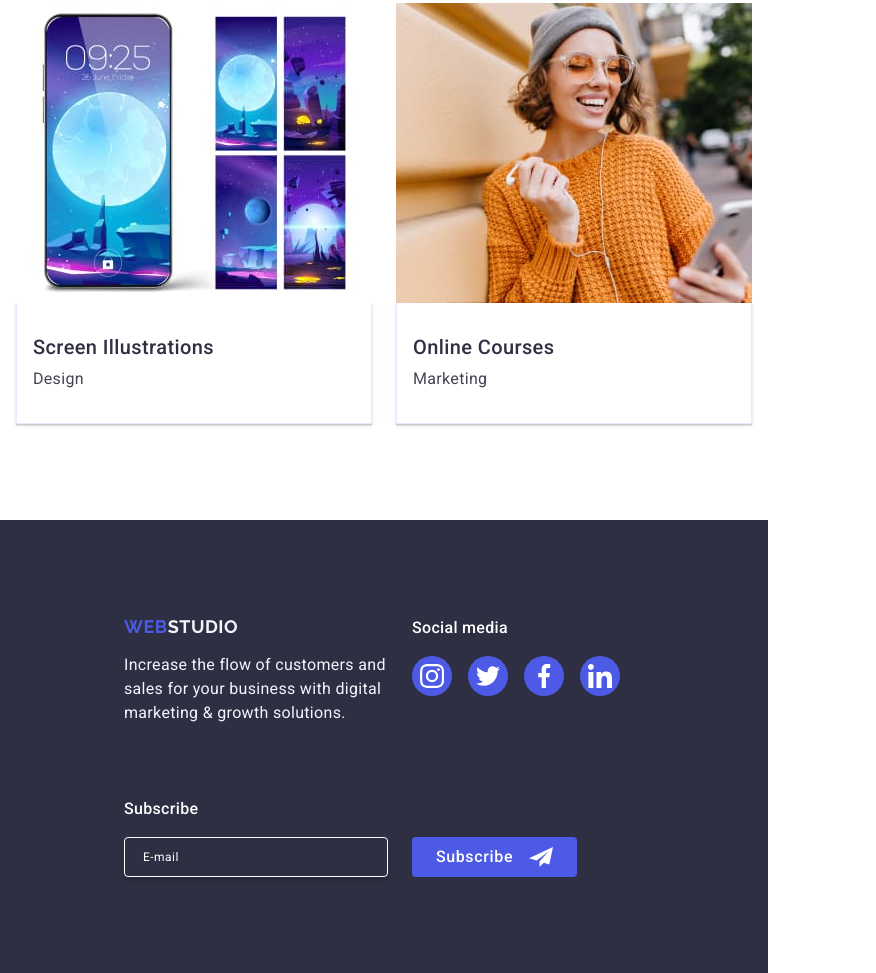
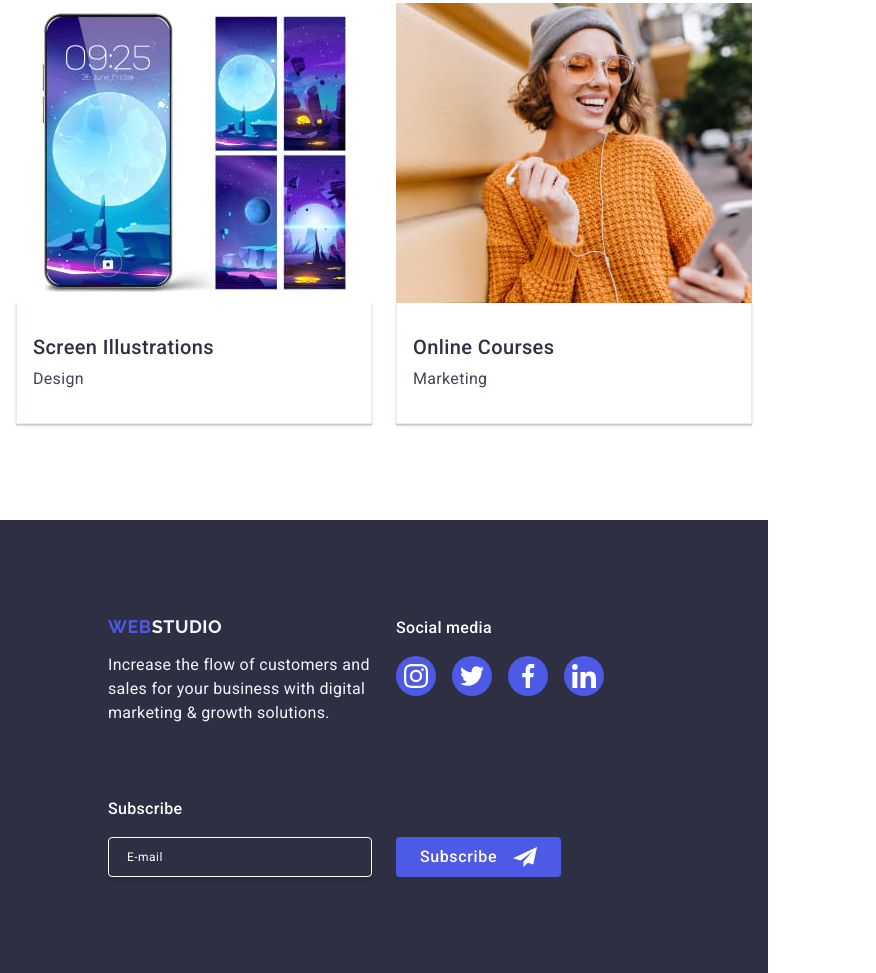
Before and after one commit to RITAS2000/goit-markup-hw-06-new, a plain HTML site: page index.html in a window 768 px wide. Shown: the part 3428-4401 px from the top of the page, 876 px wide, since content can reach past the window. Drawn offline with nearby package versions, Linux system fonts and the light colour scheme.

Commit message:
container

```diff
--- a/css/styles.css
+++ b/css/styles.css
@@ -784,11 +784,15 @@ ul {
 .style-footer-but:focus {
     background-color: #404BBF;
 }
+@media (min-width: 768px) and (max-width: 1157px) {
+    footer .container {
+        padding-left: 108px;
+    }
+}
+
 
 @media (min-width: 768px) {
-    .footer-style {
-        padding-left: 108px;
-    }
+
 
     .container-footer-style {
         gap: 0;
```
